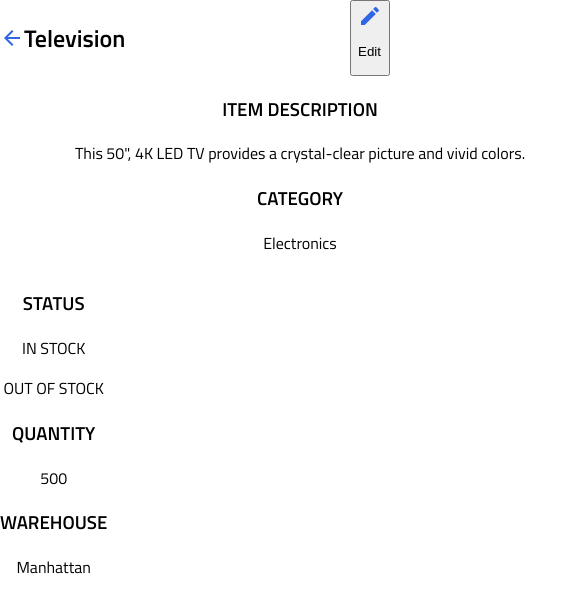
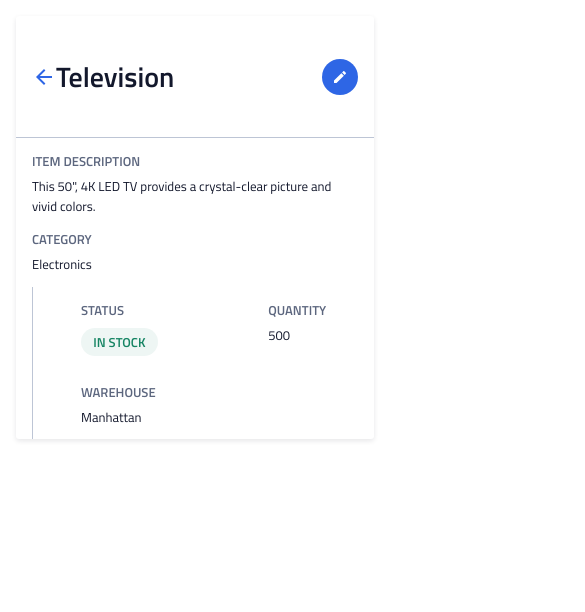
Before and after one commit to mainanchung/instock-client, a React (Create React App) app: page /inventory/1 in a window 390 px wide. Shown: the top 612 px of the page, 585 px wide, since content can reach past the window. Built offline with nearby package versions, Linux system fonts and the light colour scheme.

Commit message:
tablet done

```diff
--- a/src/Pages/InventoriesPage/InventoriesPage.scss
+++ b/src/Pages/InventoriesPage/InventoriesPage.scss
@@ -164,7 +164,7 @@
         }
 
         &--left{
-            width: 50vw;
+            width: 45vw;
 
             @include tablet{
                 width:18rem;
@@ -313,6 +313,7 @@
         font-size: 0.813rem;
         color: $Red;
         margin-top: 0.5rem;
+        width: 5.3rem;
         @include tablet{
             margin: 0;
             width: 5.75rem;
--- a/src/Pages/InventoryItemPage/InventoryItemPage.js
+++ b/src/Pages/InventoryItemPage/InventoryItemPage.js
@@ -8,46 +8,48 @@ const InventoryItemPage = () => {
     return (
         <>
         <div className="inventory-item">
+        <div className="inventory-item__container">
             <div className="inventory-item__title-container">
                 <div className="inventory-item__icon-title">
                     <img src={backIcon} />
                     <h2>Television</h2>
                 </div>
-                <button className="inventory-item__edit-button"><img src={editIcon} /><p>Edit</p></button>
+                <button className="inventory-item__edit-button"><img  className="inventory-item__edit-icon" src={editIcon}/><p  className="inventory-item__edit-text">Edit</p></button>
             </div>
-        </div>
+
             <div className="inventory-item__about">
-
                 <div className='inventory-item__about--left'>
                     <div className="inventory-item__description">
-                        <h3>ITEM DESCRIPTION</h3>
-                        <p>This 50", 4K LED TV provides a crystal-clear picture and vivid colors.</p>
+                        <h3 className="inventory-item__subtitle">ITEM DESCRIPTION</h3>
+                        <p className="inventory-item__text">This 50", 4K LED TV provides a crystal-clear picture and vivid colors.</p>
                     </div>
                     <div className="inventory-item__category">
-                        <h3>CATEGORY</h3>
-                        <p>Electronics</p>
+                        <h3 className="inventory-item__subtitle">CATEGORY</h3>
+                        <p className="inventory-item__text">Electronics</p>
                     </div>
                 </div>
 
                 <div className='inventory-item__about--right'>
                    <div className='inventory-item__about--top'>
                         <div className="inventory-item__status">
-                            <h3>STATUS</h3>
-                            <p>IN STOCK</p>
-                            <p>OUT OF STOCK</p>
+                            <h3 className="inventory-item__subtitle">STATUS</h3>
+                            <p className='inventory-item__status--valid'>IN STOCK</p>
+                            {/* <p className='inventory-item__status--invalid'>OUT OF STOCK</p> */}
                         </div>
 
                         <div className="inventory-item__quantity">
-                            <h3>QUANTITY</h3>
-                            <p>500</p>
+                            <h3 className="inventory-item__subtitle">QUANTITY</h3>
+                            <p className="inventory-item__text">500</p>
                         </div>
                     </div>
 
                     <div className='inventory-item__about--down'>
-                        <h3>WAREHOUSE</h3>
-                        <p>Manhattan</p>
+                        <h3 className="inventory-item__subtitle">WAREHOUSE</h3>
+                        <p className="inventory-item__text">Manhattan</p>
                     </div>
                 </div>
+            </div>
+        </div>
         </div>
         </>
     )
--- a/src/Pages/InventoryItemPage/InventoryItemPage.scss
+++ b/src/Pages/InventoryItemPage/InventoryItemPage.scss
@@ -4,34 +4,149 @@
 
 .inventory-item {
     box-sizing: border-box;
-    max-width: 400px;
+    background:$White;
+    margin: 1rem;
+
     &__icon-title{
+        display: flex;
+        align-items: center;
+        @include tablet{
+            padding: 0;
+        }
+        h2{
+            font-weight: 600;
+            font-size: 1.75rem;
+            color: #13182C;
+            @include tablet{
+                font-weight: 600;
+                font-size: 2rem; }
+        }
+    }
+    &__container{
+        background:$White;
+        box-shadow: 0px 2px 5px 0px #13182C1A;
+        border-radius: 3px;
+        text-align: left;
+        @include tablet{
+            width:44rem;
+        }
+    }
+
+    &__subtitle{
+        font-weight: 600;
+        font-size: 0.813rem;
+        color: $Slate;
+        margin-bottom: 0%;
+    }
+
+    &__text{
+        font-weight: 400;
+        font-size: 0.813rem;
+        color: $Instock-Black;
+        margin: 0.3rem 0 0.8rem 0;
+    }
+
+    &__about{
+        padding: 0 1rem;
+        display: flex;
+        flex-direction: column;
+        border-top: 1px $Cloud solid;
+
+        @include tablet{
+            display: flex;
+            flex-direction: row;
+            padding: 2rem;
+        }
+
+        &--left{
+            @include tablet{
+            width: 40%;
+            margin-right:2rem ;
+            }
+        }
+
+        &--right{
+            padding-left:3rem ;
+            border-left: 1px $Cloud solid;
+        }
+    }
+
+    &__about--top{
         display: flex;
     }
 
     &__title-container{
         display: flex;
+        align-items: center;
         justify-content: space-between;
+        padding: 1rem;
+        @include tablet{
+            padding: 0 2.25rem;
+        }
+    }
+    &__edit-button{
+        @include mobile-primaryBtn;
+        border-radius: 50%;
+        height: 2.25rem;
+        width: 2.25rem;
+        padding: 0%;
+
+        @include tablet{
+            @include table_desck-primaryBtn;
+            width: 5rem;
+
+        }
     }
 
-    &__about{
-        display: flex;
-        flex-wrap: wrap;
-        width: 300px;
-        box-sizing: border-box;
-    }
-    &__description{
-        width: 600px;
+    &__edit-icon{
+        filter: brightness(600%) ;
+        height: 1rem;
     }
 
-    &__description,
-    &__category,
-    &__status{
-        justify-content: flex-start;
+    &__edit-text{
+        display: none;
+        @include tablet{
+            display: flex;
+            margin-left: 0.3rem;
+        }
     }
 
-    h3, p{
-        display: flex;
+    &__status{
+        width: 48vw;
+        @include tablet{
+            width:10rem;
+        }
     }
 
+    &__status--valid  {
+        display: flex;
+        flex-direction: row;
+        justify-content: center;
+        align-items: center;
+        padding: 0.25rem 0.5rem;
+        background: rgba(21, 132, 99, 0.07);
+        border-radius: 20px;
+        font-style: normal;
+        font-weight: 600;
+        font-size: 0.813rem;
+        color: $Green;
+        margin-top: 0.5rem;
+        width: 3.8rem;
+    }
+
+    &__status--invalid  {
+        display: flex;
+        flex-direction: row;
+        justify-content: center;
+        align-items: center;
+        padding: 0.25rem 0.5rem;
+        background: rgba(201, 69, 21, 0.07);
+        border-radius: 20px;
+        font-style: normal;
+        font-weight: 600;
+        font-size: 0.813rem;
+        color: $Red;
+        margin-top: 0.5rem;
+        width: 5.3rem;
+    }
 }
```
